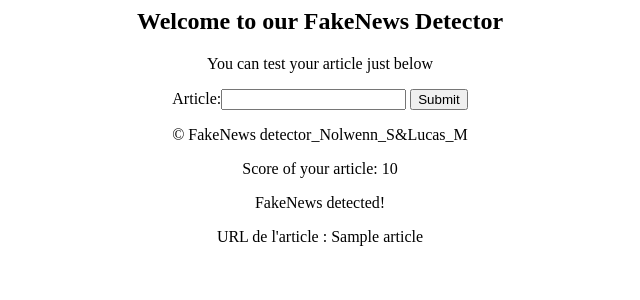
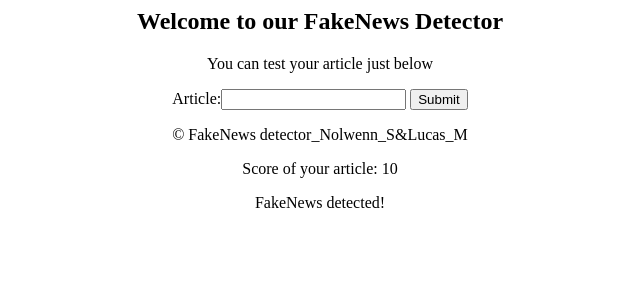
Before and after one commit to Lucasmechinaud/FakeNewsDetector, a Django app: template polls/templates/polls/results_negative.html in a window 1280 px wide. Shown: the top 300 px of the page, without its empty margins (320-960 px from the left). Run offline with Django 3.2, Linux system fonts and the light colour scheme; tables that the repository leaves empty hold one stand-in row (values such as "Sample post"); the template is opened without the code that fills it: values that come from a table or form of the project are taken from there, most other values are stand-ins (such as "Sample title", 1, 10 or a date in 2020).

Commit message:
little modifications

```diff
--- a/Find_key_words.py
+++ b/Find_key_words.py
@@ -73,5 +73,5 @@ for i in range(5):
 print(key_words)
 
 # Let's look in the data base for articles whose title have all the key words.
-recherche=newsapi.get_everything(qintitle=(key_words[0] + key_words[1])+ key_words[2])
+recherche=newsapi.get_everything(qintitle=(key_words[0] + key_words[1]+ key_words[2]))
 print(recherche)
--- a/polls/templates/polls/results_negative.html
+++ b/polls/templates/polls/results_negative.html
@@ -9,5 +9,4 @@
     <footer>&copy; FakeNews detector_Nolwenn_S&Lucas_M</footer>
     <p> Score of your article: {{score}}</p>
     <p> FakeNews detected!</p>
-    <p>URL de l'article : {{article}}</p>
 </center>
--- a/polls/views.py
+++ b/polls/views.py
@@ -8,7 +8,6 @@ from newspaper import Article
 newsapi = NewsApiClient(api_key='b887d1939c004198a6f027703cb318e6')
 
 # Create your views here.
-#la fonction score_creation est pour l'instant en pseudo-code
 def score_creation(request):
     form = ArticleUrl(request.POST)
     if form.is_valid():
```
